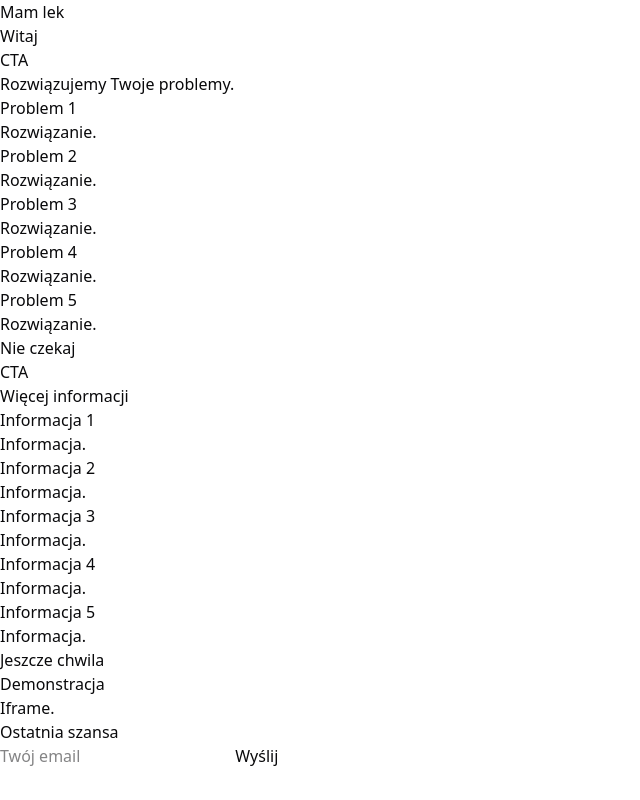
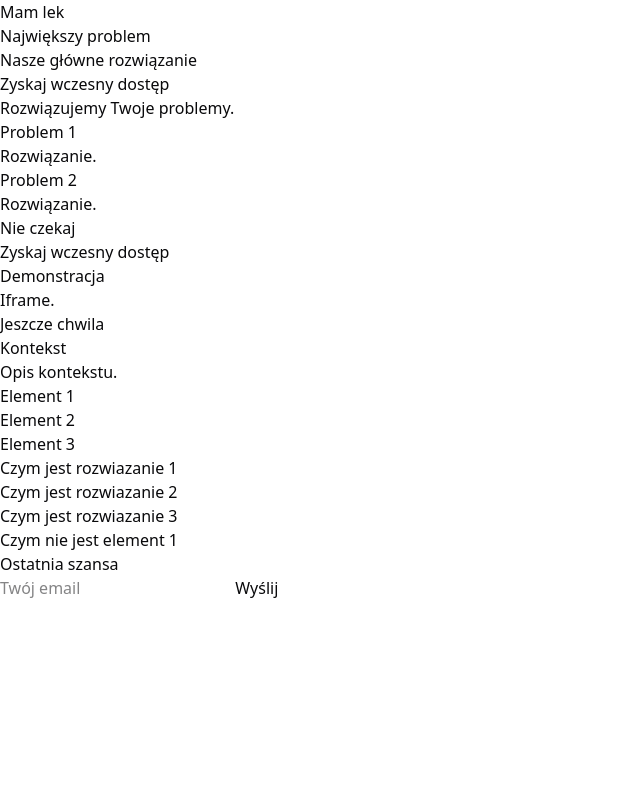
Before and after one commit to codeperium/mamlek, a SvelteKit app: page / in a window 1280 px wide. Shown: the whole page, without its empty margins (0-640 px from the left). Built offline with nearby package versions, Linux system fonts and the light colour scheme.

Commit message:
tightened scope

```diff
--- a/src/routes/+page.svelte
+++ b/src/routes/+page.svelte
@@ -1,68 +1,54 @@
 <section>
     <h1>Mam lek</h1>
-    <header>
-        <h2>Witaj</h2>
-        <button class="cta">CTA</button>
+    <header class="hero">
+        <h2>Największy problem</h2>
+        <p>Nasze główne rozwiązanie</p>
+        <button class="cta">Zyskaj wczesny dostęp</button>
     </header>
     <main>
-        <section>
+        <section class="cards">
             <h2>Rozwiązujemy Twoje problemy.</h2>
-            <article>
+            <article class="card">
                 <h3>Problem 1</h3>
                 <p>Rozwiązanie.</p>
             </article>
-            <article>
+            <article class="card">
                 <h3>Problem 2</h3>
                 <p>Rozwiązanie.</p>
             </article>
-            <article>
-                <h3>Problem 3</h3>
-                <p>Rozwiązanie.</p>
-            </article>
-            <article>
-                <h3>Problem 4</h3>
-                <p>Rozwiązanie.</p>
-            </article>
-            <article>
-                <h3>Problem 5</h3>
-                <p>Rozwiązanie.</p>
-            </article>
         </section>
-        <section>
+        <section class="breakpoint">
             <h2>Nie czekaj</h2>
-            <button class="cta">CTA</button>
+            <button class="cta">Zyskaj wczesny dostęp</button>
         </section>
-        <section>
-            <h2>Więcej informacji</h2>
-            <article>
-                <h3>Informacja 1</h3>
-                <p>Informacja.</p>
-            </article>
-            <article>
-                <h3>Informacja 2</h3>
-                <p>Informacja.</p>
-            </article>
-            <article>
-                <h3>Informacja 3</h3>
-                <p>Informacja.</p>
-            </article>
-            <article>
-                <h3>Informacja 4</h3>
-                <p>Informacja.</p>
-            </article>
-            <article>
-                <h3>Informacja 5</h3>
-                <p>Informacja.</p>
-            </article>
+        <section class="demo">
+            <h2>Demonstracja</h2>
+            <div>Iframe.</div>
         </section>
     </main>
     <footer>
         <h2>Jeszcze chwila</h2>
-        <section>
-            <h3>Demonstracja</h3>
-            <div>Iframe.</div>
+        <section class="context">
+            <h3>Kontekst</h3>
+            <p>Opis kontekstu.</p>
+            <ul>
+                <li>Element 1</li>
+                <li>Element 2</li>
+                <li>Element 3</li>
+            </ul>
+            <div>
+                <ul>
+                    <li>Czym jest rozwiazanie 1</li>
+                    <li>Czym jest rozwiazanie 2</li>
+                    <li>Czym jest rozwiazanie 3</li>
+                </ul>
+                <ul>
+                    <li>Czym nie jest element 1</li>
+                </ul>
+            </div>
         </section>
-        <section>
+
+        <section class="breakpoint">
             <h3>Ostatnia szansa</h3>
             <form>
                 <input type="email" placeholder="Twój email" required />
```
